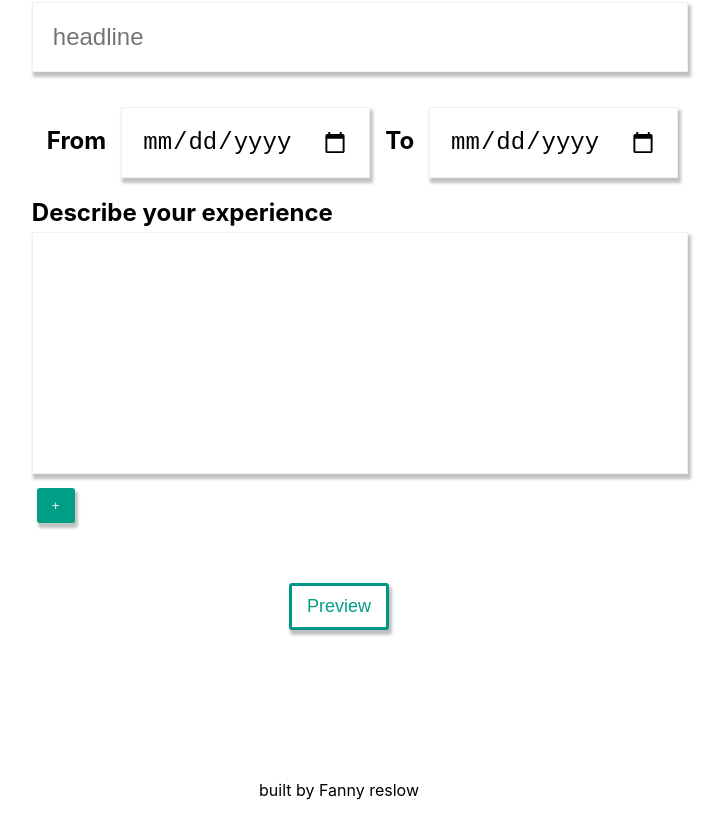
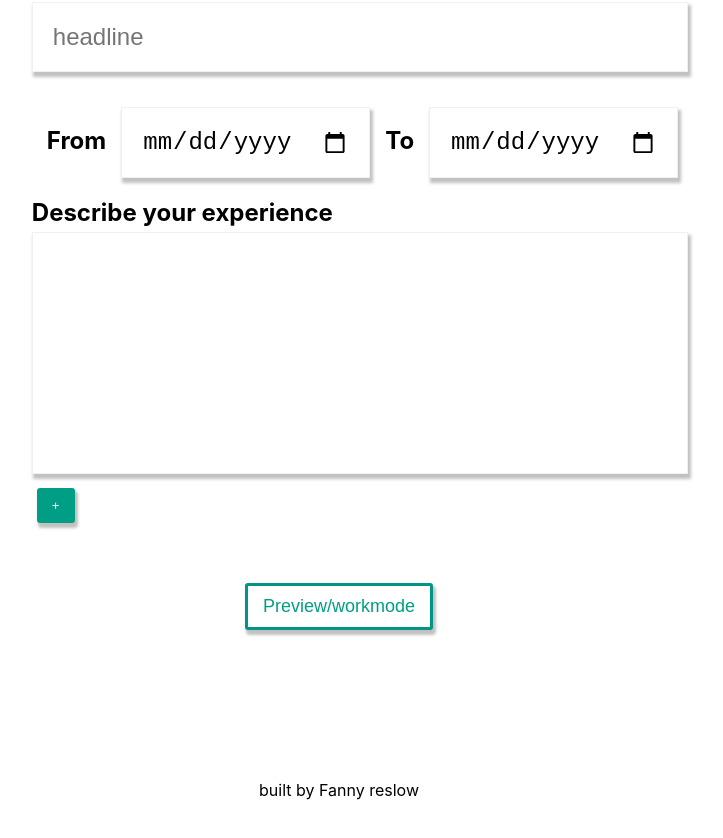
Before and after one commit to Reslow/resumeCreator, a Next.js app: page / in a window 1280 px wide. Shown: the part 679-1517 px from the top of the page, without its empty margins (301-1024 px from the left). Built offline with nearby package versions, Linux system fonts and the light colour scheme.

Commit message:
wuickfixing preview btn

```diff
--- a/components/Frame.js
+++ b/components/Frame.js
@@ -120,7 +120,7 @@ export default function Frame() {
           />
         )}
         <button onClick={handleClick} className={styles.previewBtn}>
-          Preview
+          Preview/workmode
         </button>
       </div>
     </>
```
